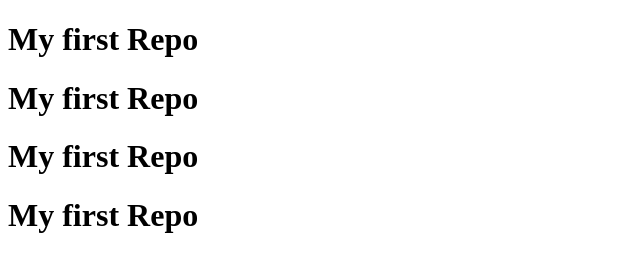
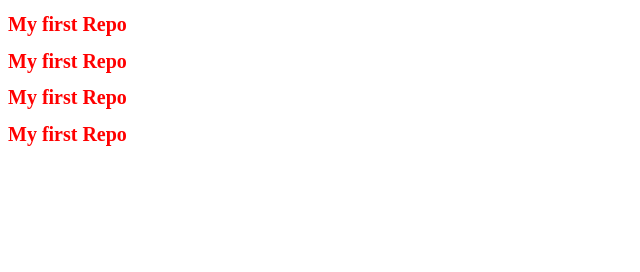
Before and after one commit to coderpbt/my-first-repo, a plain HTML site: page index.html in a window 1280 px wide. Shown: the whole page, without its empty margins (0-640 px from the left). Drawn offline with Linux system fonts and the light colour scheme.

Commit message:
secound style

```diff
--- a/index.html
+++ b/index.html
@@ -5,6 +5,7 @@
   <meta http-equiv="X-UA-Compatible" content="IE=edge">
   <meta name="viewport" content="width=device-width, initial-scale=1.0">
   <title>My first Repo</title>
+  <link rel="stylesheet" href="style.css">
 </head>
 <body>
   <h1>My first Repo</h1>
--- /dev/null
+++ b/style.css
@@ -0,0 +1,4 @@
+h1{
+  font-size: 20px;
+  color: red;
+}
```
